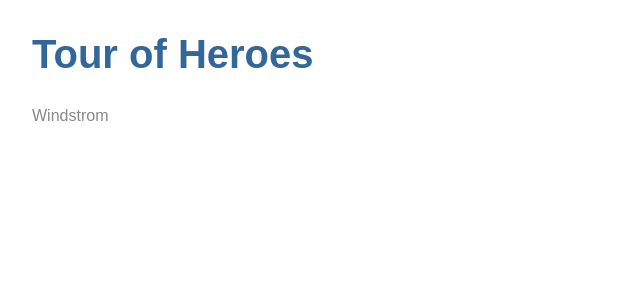
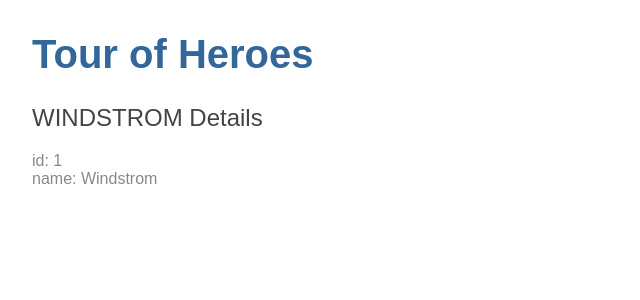
Before and after one commit to iamedcarl/angular-tour-of-heroes, an Angular app: page / in a window 1280 px wide. Shown: the top 300 px of the page, without its empty margins (0-640 px from the left). Built offline with nearby package versions, Linux system fonts and the light colour scheme.

Commit message:
Create hero class and show hero object

```diff
--- /dev/null
+++ b/src/app/hero.ts
@@ -0,0 +1,4 @@
+export class Hero {
+  id: number;
+  name: string;
+}
--- a/src/app/heroes/heroes.component.html
+++ b/src/app/heroes/heroes.component.html
@@ -1 +1,3 @@
-{{hero}}
+<h2>{{ hero.name | uppercase }} Details</h2>
+<div><span>id: </span>{{ hero.id }}</div>
+<div><span>name: </span>{{ hero.name }}</div>
--- a/src/app/heroes/heroes.component.ts
+++ b/src/app/heroes/heroes.component.ts
@@ -1,4 +1,5 @@
 import { Component, OnInit, ViewEncapsulation } from '@angular/core';
+import { Hero } from '../hero';
 
 @Component({
   selector: 'app-heroes',
@@ -7,11 +8,14 @@ import { Component, OnInit, ViewEncapsulation } from '@angular/core';
   encapsulation: ViewEncapsulation.None
 })
 export class HeroesComponent implements OnInit {
+  hero: Hero = {
+    id: 1,
+    name: 'Windstrom'
+  };
 
   constructor() { }
 
   ngOnInit() {
   }
 
-  hero = 'Windstrom';
 }
```
